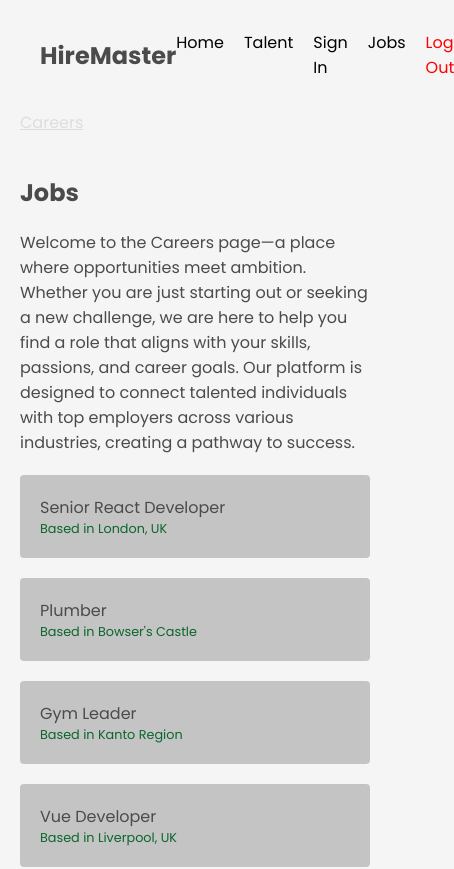
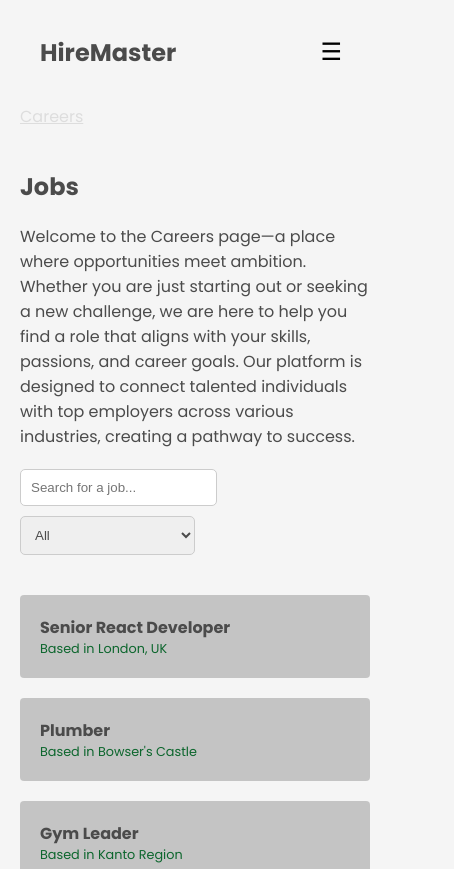
Before and after one commit to EbenAdex/HireMaster, a React (Create React App) app: page /Careers in a window 390 px wide. Shown: the top 869 px of the page, 454 px wide, since content can reach past the window. Built offline with nearby package versions, Linux system fonts and the light colour scheme; data requests are answered from the project's data file.

Commit message:
Nav design change

```diff
--- a/src/App.css
+++ b/src/App.css
@@ -1,8 +1,9 @@
+/* Navbar Styles */
 .navbar {
   display: flex;
   justify-content: space-between;
   align-items: center;
-    background-color: #f5f5f5; /* Green background */
+  background-color: #f5f5f5;
   padding: 10px 20px;
   color: black;
 }
@@ -14,10 +15,9 @@
 
 .nav-links {
   display: flex;
-    gap: 20px; /* Space between links */
+  gap: 20px;
   position: relative;
 }
-
 
 .nav-link {
   text-decoration: none;
@@ -27,7 +27,7 @@
 }
 
 .nav-link:hover {
-    color: #d4d4d4; /* Light gray on hover */
+  color: #d4d4d4;
 }
 
 .logout-link {
@@ -38,10 +38,10 @@
 }
 
 .logout-link:hover {
-    color: #ff6666; /* Lighter red on hover */
+  color: #ff6666;
 }
-  /*dropdown*/
 
+/* Dropdown Styles */
 .nav-item {
   position: relative;
 }
@@ -69,3 +69,41 @@
 .dropdown-link:hover {
   background-color: #f1f1f1;
 }
+
+/* Hamburger Menu */
+.hamburger {
+  display: none;
+  font-size: 24px;
+  background: none;
+  border: none;
+  color: black;
+  cursor: pointer;
+}
+
+/* Responsive Design */
+@media screen and (max-width: 768px) {
+  .nav-links {
+    display: none;
+    flex-direction: column;
+    position: absolute;
+    top: 60px;
+    right: 0;
+    background: #f5f5f5;
+    width: 200px;
+    padding: 10px;
+    box-shadow: 0px 4px 6px rgba(0, 0, 0, 0.1);
+    z-index: 10;
+  }
+
+  .nav-links.open {
+    display: flex;
+  }
+
+  .nav-link {
+    color: black;
+  }
+
+  .hamburger {
+    display: block;
+  }
+}
--- a/src/index.css
+++ b/src/index.css
@@ -455,3 +455,38 @@ form label span {
   font-size: 1rem;
   color: #555;
 }
+
+
+.search-bar {
+  width: 50%;
+  padding: 10px;
+  margin-bottom: 10px;
+  border: 1px solid #ccc;
+  border-radius: 5px;
+}
+
+.filter-dropdown {
+  width: 50%;
+  padding: 10px;
+  margin-bottom: 20px;
+  border: 1px solid #ccc;
+  border-radius: 5px;
+}
+
+.career-item {
+  display: block;
+  padding: 15px;
+  background: #f0f0f0;
+  margin-bottom: 10px;
+  text-decoration: none;
+  border-radius: 5px;
+}
+
+.job-title {
+  font-weight: bold;
+
+}
+
+.job-location {
+  color: #555;
+}
--- a/src/layouts/RootLayout.js
+++ b/src/layouts/RootLayout.js
@@ -5,6 +5,7 @@ import { useState } from "react";
 
 export default function RootLayout() {
   const [user, setUser] = useState("EbenAdex");
+  const [menuOpen, setMenuOpen] = useState(false); // State to toggle the hamburger menu
   const navigate = useNavigate();
 
   const handleLogout = () => {
@@ -12,12 +13,19 @@ export default function RootLayout() {
     navigate("/signup");
   };
 
+  const toggleMenu = () => {
+    setMenuOpen(!menuOpen);
+  };
+
   return (
     <div className="root-layout">
       <header>
         <nav className="navbar">
           <h1>HireMaster</h1>
-          <div className="nav-links">
+          <button className="hamburger" onClick={toggleMenu}>
+            ☰
+          </button>
+          <div className={`nav-links ${menuOpen ? "open" : ""}`}>
             {/* Home with dropdown */}
             <div className="nav-item dropdown">
               <NavLink to="/" className="nav-link">
--- a/src/pages/Careers/careers.js
+++ b/src/pages/Careers/careers.js
@@ -1,17 +1,64 @@
-import { useLoaderData, Link } from "react-router-dom"
+import { useLoaderData, Link } from "react-router-dom";
+import { useState } from "react";
 
-export default function Careers(){
-    const careers = useLoaderData()
+export default function Careers() {
+  const careers = useLoaderData();
+  const [searchTerm, setSearchTerm] = useState("");
+
+  const [selectedTitle, setSelectedTitle] = useState("All");
+
+
+
+  // Extract unique job titles
+  const titles = ["All", ...new Set(careers.map((career) => career.title))];
+
+  // Filter careers based on search term, selected sector, and selected title
+  const filteredCareers = careers.filter((career) => {
     return (
-        <div className="careers">
-         {careers.map(career => (
-            <Link to={career.id.toString()} key={career.id}>
-                <p>{career.title}</p>
-                <p>Based in {career.location}</p>
-            </Link>
-         ))}
-        </div>
-    )
+      (selectedTitle === "All" || career.title === selectedTitle) &&
+      career.title.toLowerCase().includes(searchTerm.toLowerCase())
+    );
+  });
+
+  return (
+    <div className="careers">
+
+      {/* Search Bar */}
+      <input
+        type="text"
+        placeholder="Search for a job..."
+        value={searchTerm}
+        onChange={(e) => setSearchTerm(e.target.value)}
+        className="search-bar"
+      />
+
+
+      {/* Title Filter Dropdown */}
+      <select
+        value={selectedTitle}
+        onChange={(e) => setSelectedTitle(e.target.value)}
+        className="filter-dropdown"
+      >
+        {titles.map((title, index) => (
+          <option key={index} value={title}>
+            {title}
+          </option>
+        ))}
+      </select>
+
+      {/* Job Listings */}
+      {filteredCareers.length > 0 ? (
+        filteredCareers.map((career) => (
+          <Link to={career.id.toString()} key={career.id} className="career-item">
+            <p className="job-title">{career.title}</p>
+            <p className="job-location">Based in {career.location}</p>
+          </Link>
+        ))
+      ) : (
+        <p>No jobs found.</p>
+      )}
+    </div>
+  );
 }
 
 //loader function
--- a/src/pages/Home.js
+++ b/src/pages/Home.js
@@ -1,7 +1,8 @@
-import CareerOppor from '../Assets/CareerOppor.jpg';
 import google from '../Assets/google.jpg';
 import opera from '../Assets/opera.jpg';
 import safari from '../Assets/safari.jpg';
+import introVideo from '../Assets/introVideo.mp4';
+
 
 export default function Home() {
   return (
@@ -15,10 +16,13 @@ export default function Home() {
         and take the first step towards achieving your career goals. Let’s find the perfect job for you!
       </p>
 
-      <img
-        src={CareerOppor}
-        alt="Career Opportunities"
-        className="home-image"
+      <video
+        src={introVideo}
+        className="home-video"
+        autoPlay
+        loop
+        muted
+        playsInline
       />
 
       {/* Live Statistics Section */}
```
Also changed, not shown: 1 other file (tests, documents, lock files or other folders). Lines whose indentation alone changed are shown as unchanged.
